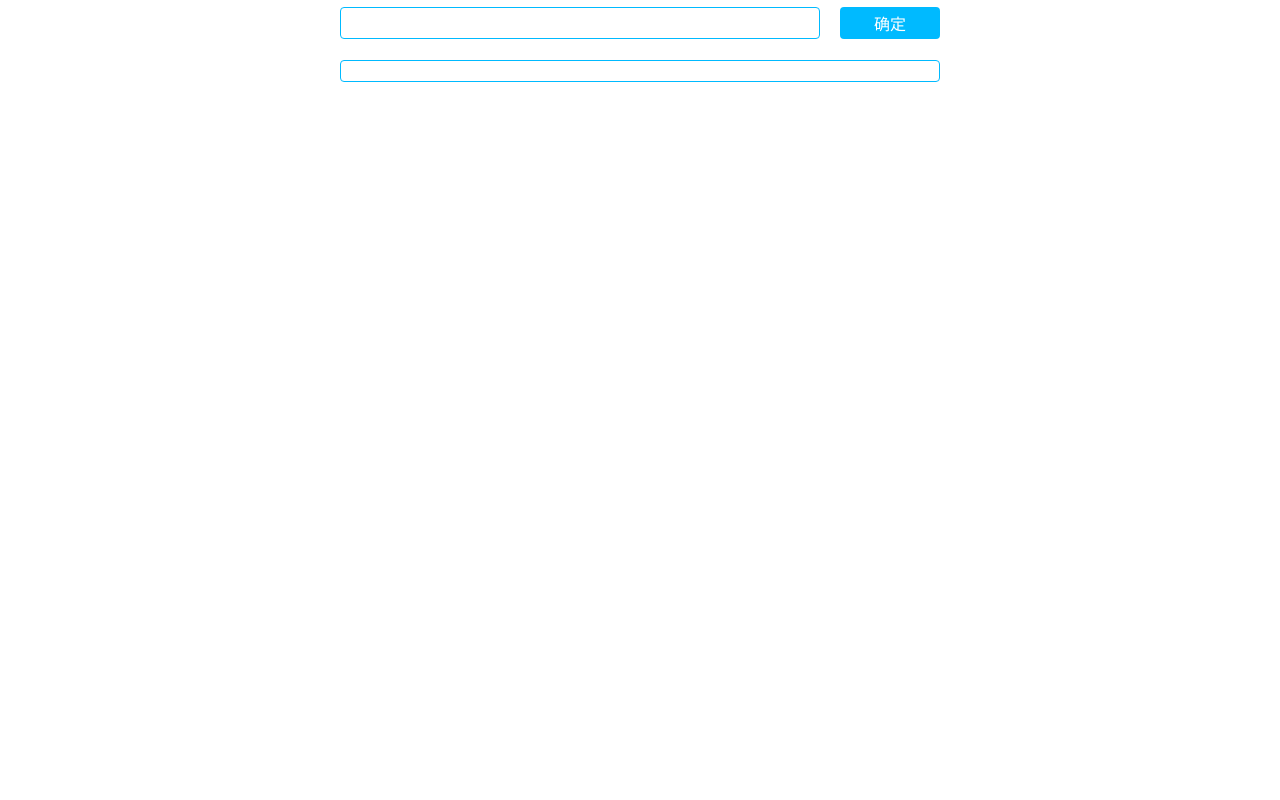
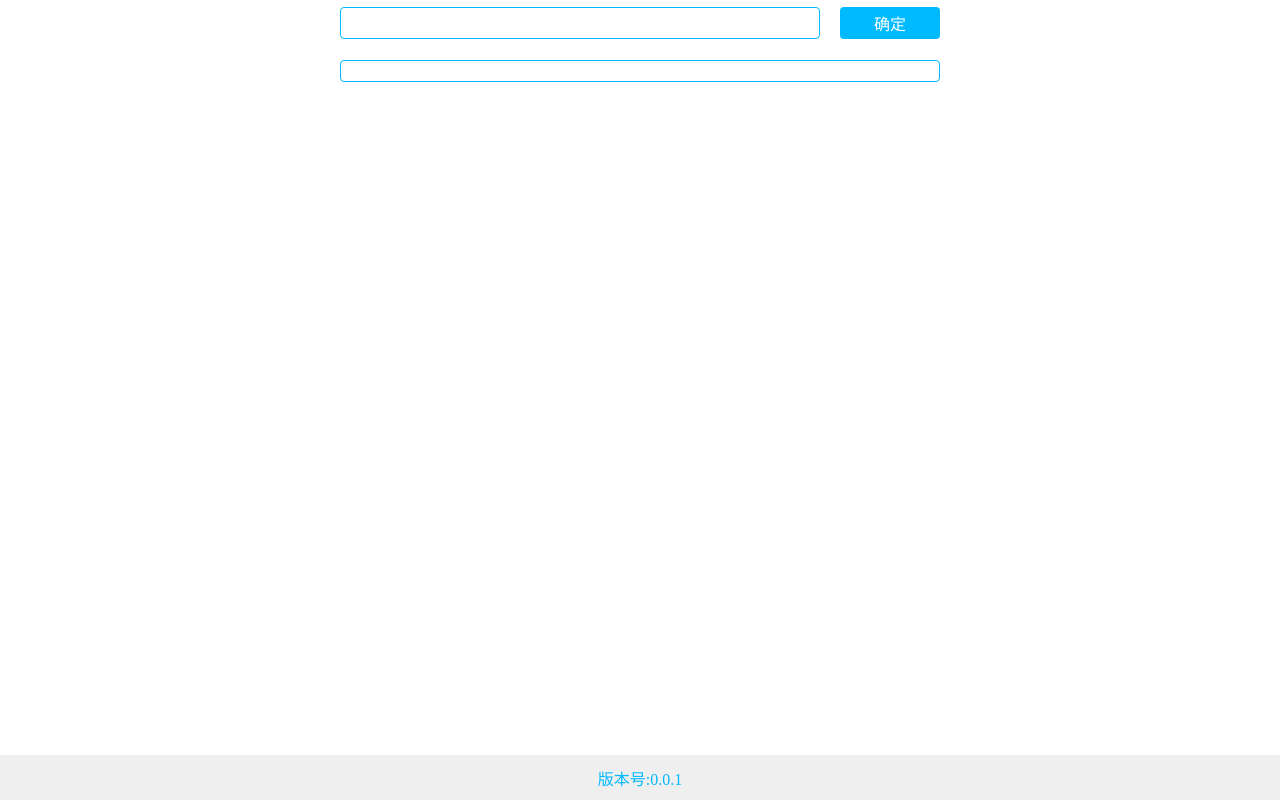
Before and after one commit to ynqq/indexDB, a website built with Vite: page index.html in a window 1280 px wide. Built offline with nearby package versions, Linux system fonts and the light colour scheme.

Commit message:
✨ feat: sw

```diff
--- a/index.html
+++ b/index.html
@@ -20,6 +20,9 @@
       </div>
     </div>
   </div>
+  <div id="footer">
+    版本号:0.0.1
+  </div>
   <script type="module" src="/src/main.ts"></script>
 </body>
 
--- a/src/style.css
+++ b/src/style.css
@@ -93,3 +93,16 @@
   line-height: 1.6;
   font-size: 14px;
 }
+
+#footer {
+  position: fixed;
+  left: 0;
+  bottom: 0;
+  width: 100%;
+  height: 45px;
+  background-color: #efefef;
+  color: #00baff;
+  display: flex;
+  justify-content: center;
+  align-items: center;
+}
```
